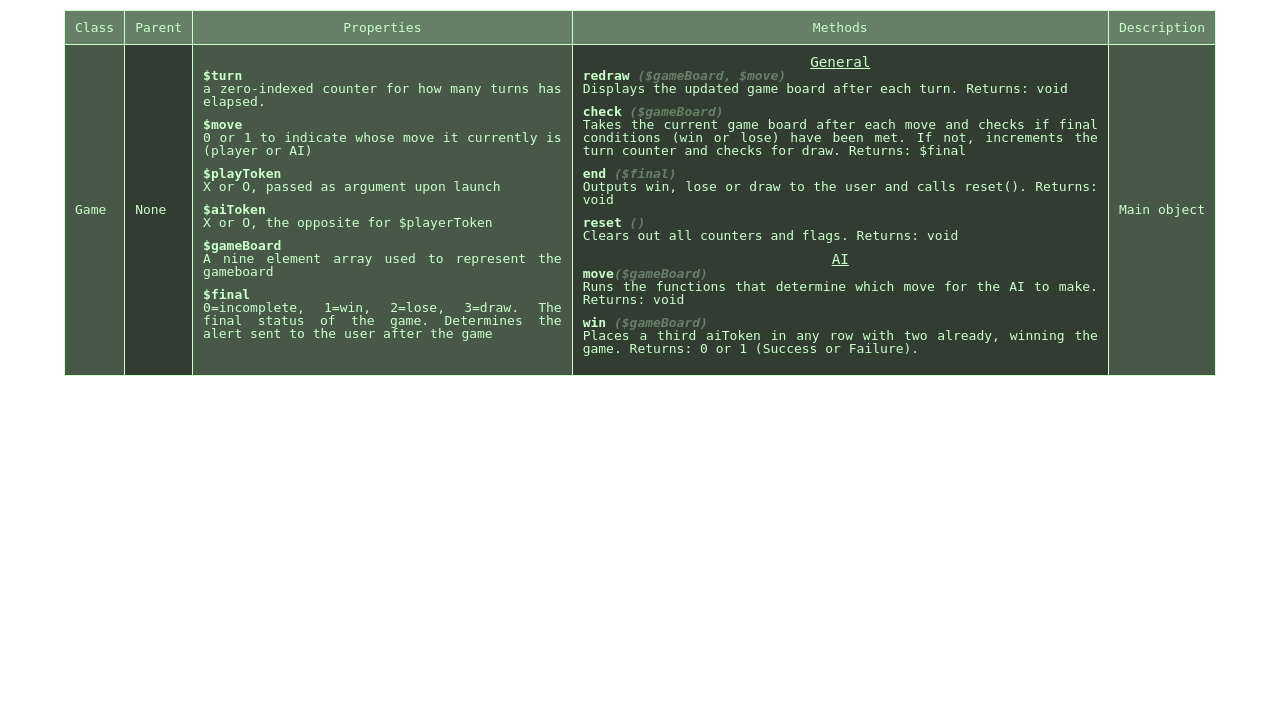
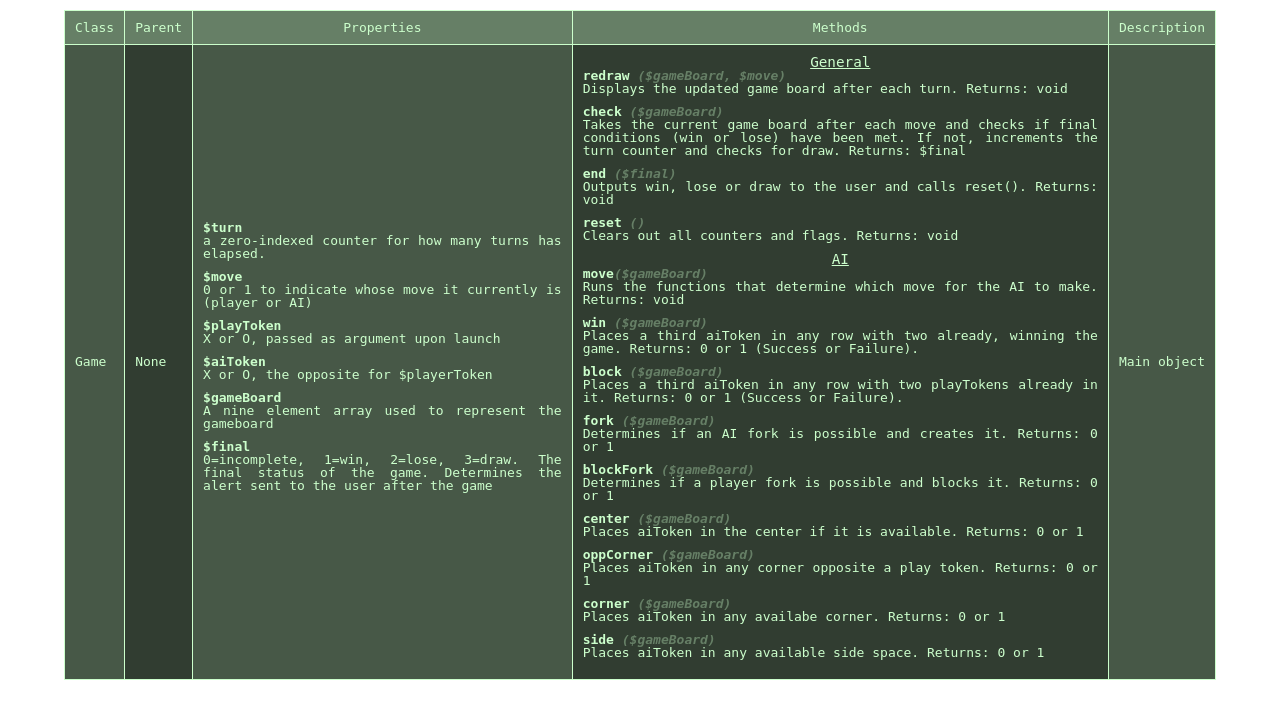
Before and after one commit to DaJoker29/tic-tac-toe, a PHP site: page /ipo.php in a window 1280 px wide. Shown: the top 719 px of the page. Run offline with PHP 8.4, Linux system fonts and the light colour scheme.

Commit message:
added reset of priority AI methods

```diff
--- a/ipo.php
+++ b/ipo.php
@@ -33,6 +33,13 @@
                     <p>AI</p>
                         <dt>move<span class="args">($gameBoard)</span></dt><dd>Runs the functions that determine which move for the AI to make. Returns: void</dd>
                         <dt>win <span class="args">($gameBoard)</span></dt><dd>Places a third aiToken in any row with two already, winning the game. Returns: 0 or 1 (Success or Failure).</dd>
+                        <dt>block <span class="args">($gameBoard)</span></dt><dd>Places a third aiToken in any row with two playTokens already in it. Returns: 0 or 1 (Success or Failure).</dd>
+                        <dt>fork <span class="args">($gameBoard)</span></dt><dd>Determines if an AI fork is possible and creates it. Returns: 0 or 1</dd>
+                        <dt>blockFork <span class="args">($gameBoard)</span></dt><dd>Determines if a player fork is possible and blocks it. Returns: 0 or 1</dd>
+                        <dt>center <span class="args">($gameBoard)</span></dt><dd>Places aiToken in the center if it is available. Returns: 0 or 1</dd>
+                        <dt>oppCorner <span class="args">($gameBoard)</span</dt><dd>Places aiToken in any corner opposite a play token. Returns: 0 or 1</dd>
+                        <dt>corner <span class="args">($gameBoard)</span></dt><dd>Places aiToken in any availabe corner. Returns: 0 or 1</dd>
+                        <dt>side <span class="args">($gameBoard)</span></dt><dd>Places aiToken in any available side space. Returns: 0 or 1</dd>
                 </td>
                 <td>Main object</td>
             </tr>
```
Lines whose indentation alone changed are shown as unchanged.
